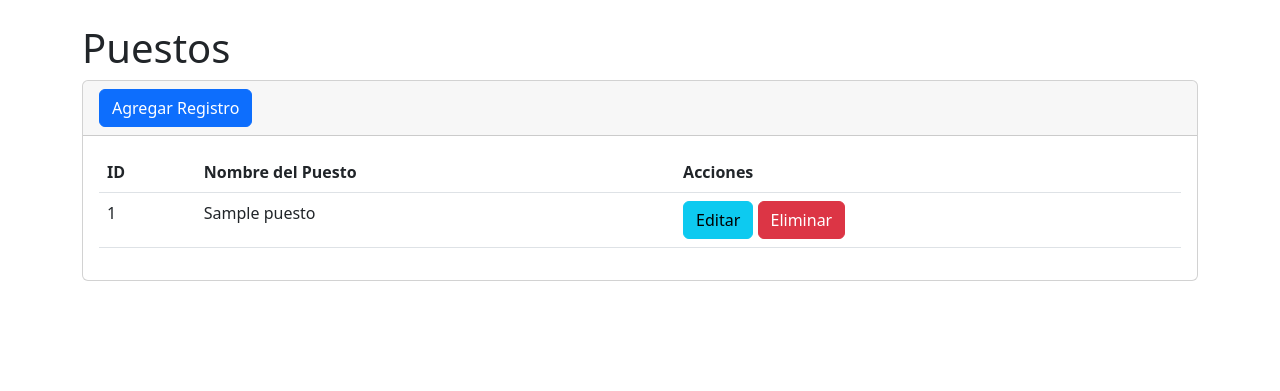
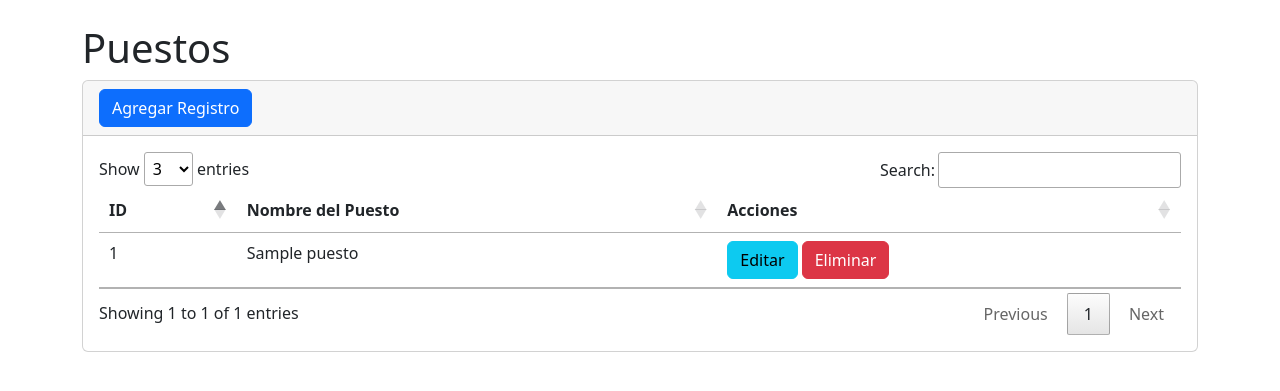
Before and after one commit to FabioDrizZt/CRUD-php, a PHP site: page /app/secciones/puestos/index.php in a window 1280 px wide. Shown: the part 56-447 px from the top of the page. Run offline with PHP 8.4, Linux system fonts and the light colour scheme; tables that the repository leaves empty or names only in its code hold one stand-in row (values such as "Sample post"); some libraries are stand-ins or nearby versions.

Commit message:
Agregamos un manager de Datatables

```diff
--- a/secciones/empleados/index.php
+++ b/secciones/empleados/index.php
@@ -44,7 +44,7 @@ require_once("../../templates/header.php") ?>
     </div>
     <div class="card-body">
         <div class="table-responsive">
-            <table class="table">
+            <table class="table" id="tabla_id">
                 <thead>
                     <tr>
                         <th scope="col">ID</th>
--- a/secciones/puestos/index.php
+++ b/secciones/puestos/index.php
@@ -25,7 +25,7 @@ $lista_tbl_puestos = $sentencia->fetchAll(PDO::FETCH_ASSOC);
     </div>
     <div class="card-body">
         <div class="table-responsive">
-            <table class="table">
+            <table class="table" id="tabla_id">
                 <thead>
                     <tr>
                         <th scope="col">ID</th>
--- a/secciones/usuarios/index.php
+++ b/secciones/usuarios/index.php
@@ -23,7 +23,7 @@ $lista_tbl_usuarios = $sentencia->fetchAll(PDO::FETCH_ASSOC);
     </div>
     <div class="card-body">
         <div class="table-responsive">
-            <table class="table">
+            <table class="table" id="tabla_id">
                 <thead>
                     <tr>
                         <th scope="col">ID</th>
--- a/templates/footer.php
+++ b/templates/footer.php
@@ -5,11 +5,24 @@
 <!-- Bootstrap JavaScript Libraries -->
 <script src="https://cdn.jsdelivr.net/npm/@popperjs/core@2.11.6/dist/umd/popper.min.js"
     integrity="sha384-oBqDVmMz9ATKxIep9tiCxS/Z9fNfEXiDAYTujMAeBAsjFuCZSmKbSSUnQlmh/jp3" crossorigin="anonymous">
-</script>
+    </script>
 
 <script src="https://cdn.jsdelivr.net/npm/bootstrap@5.2.1/dist/js/bootstrap.min.js"
     integrity="sha384-7VPbUDkoPSGFnVtYi0QogXtr74QeVeeIs99Qfg5YCF+TidwNdjvaKZX19NZ/e6oz" crossorigin="anonymous">
+    </script>
+<script>
+    $(document).ready(function () {
+        $('#tabla_id').DataTable({
+            "pageLength": 3,
+            "lengthMenu": [
+                [3, 10, 25, 50],
+                [3, 10, 25, 50]
+            ],
+            "language": {
+                url: '//cdn.datatables.net/plug-ins/1.13.4/i18n/es-AR.json',
+            }
+        })
+    })
 </script>
-</body>
 
 </html>
--- a/templates/header.php
+++ b/templates/header.php
@@ -15,6 +15,12 @@ $url_base = "http://localhost/app/"
     <link href="https://cdn.jsdelivr.net/npm/bootstrap@5.2.1/dist/css/bootstrap.min.css" rel="stylesheet"
         integrity="sha384-iYQeCzEYFbKjA/T2uDLTpkwGzCiq6soy8tYaI1GyVh/UjpbCx/TYkiZhlZB6+fzT" crossorigin="anonymous">
 
+    <script src="https://code.jquery.com/jquery-3.7.0.min.js"
+        integrity="sha256-2Pmvv0kuTBOenSvLm6bvfBSSHrUJ+3A7x6P5Ebd07/g=" crossorigin="anonymous"></script>
+
+    <link rel="stylesheet" href="https://cdn.datatables.net/1.13.4/css/jquery.dataTables.css" />
+
+    <script src="https://cdn.datatables.net/1.13.4/js/jquery.dataTables.js"></script>
 </head>
 
 <body>
```
Lines whose indentation alone changed are shown as unchanged.
